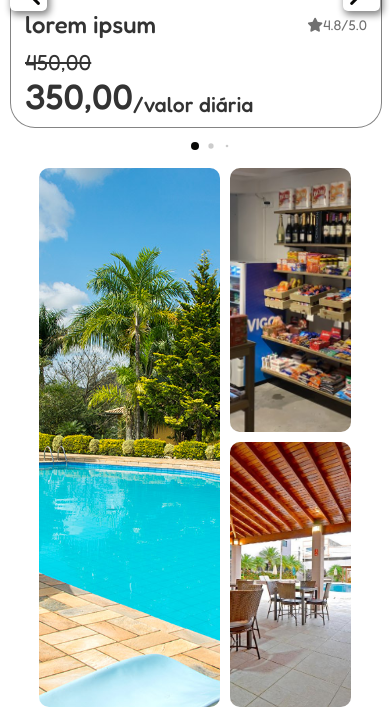
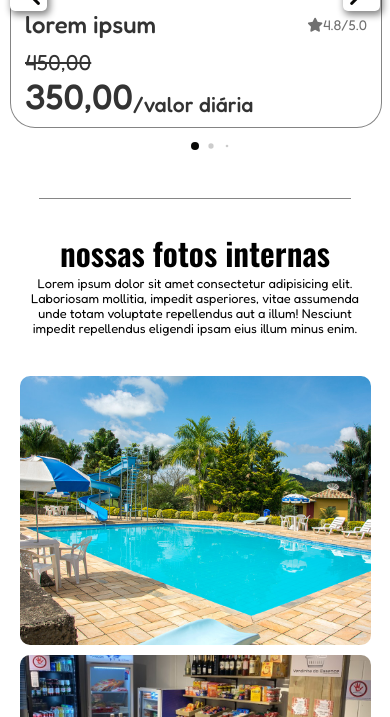
Before and after one commit to L9c25/Pousada_Trabalho, a PHP site: page / in a window 390 px wide. Shown: the part 1008-1725 px from the top of the page. Run offline with PHP 8.4, Linux system fonts and the light colour scheme; the visitor is signed in with stand-in values (Sample User, id 1); grey boxes are pictures that could not be loaded.

Commit message:
versao mobile da galeria

```diff
--- a/APP/assets/css/800px.css
+++ b/APP/assets/css/800px.css
@@ -181,6 +181,30 @@
             background-color: #0056b3;
         }
 
+        .cx-txt-galeria > p {
+            width: 90%;
+            font-size: .8em;
+        }
+
+        .container-1, .container-2 {
+            flex-direction: column;
+            width: 90%;
+        }
+
+        .container-img-1, .container-img-2 {
+            width: 100%;
+            margin-left: 0;
+            margin-right: 0;
+        }
+
+        .container-img-1 > picture, .container-img-2 > picture {
+            margin: 10px 0px 0px 0px;
+        }
+
+        .img-maior-1 {
+            width: 100%;
+        }
+
 /*Inicio da pagina mobile*/
 
 }
--- a/APP/assets/css/Desktop.css
+++ b/APP/assets/css/Desktop.css
@@ -4,6 +4,21 @@
 @import url('https://fonts.googleapis.com/css2?family=Fredoka:wght@300..700&family=Oswald:wght@200..700&display=swap');
 
 /*PALETA DE CORES*/
+
+.espacamento {
+  display: flex;
+  justify-content: center;
+  width: 100%;
+  content: "";
+}
+
+.espacamento > span{
+  margin-top: 40px;
+  width: 80%;
+  height: 1px;
+  background-color: #0808077c;
+  align-self: center;
+}
 
 /*HEADER DA PAGINA*/
 
@@ -197,6 +212,7 @@ main {
     max-width: 1120px;
     width: 100%;
     padding: 40px 0;
+    margin-top: 30px;
   }
   .slide-content{
     margin: 0 40px;
@@ -385,11 +401,24 @@ main {
     justify-content: center;
     font-size: 3em;
     margin-top: 30px;
-    margin-bottom: 30px;
+
     text-align: center;
   }
 
   /*galeria*/
+
+  .cx-txt-galeria {
+    display: flex;
+    width: 100%;
+    flex-direction: column;
+    align-items: center;
+    margin-bottom: 30px;
+  }
+
+  .cx-txt-galeria > p {
+    width: 50vw;
+    text-align: center;
+  }
 
   .galeria-container {
     display: flex;
@@ -449,6 +478,7 @@ main {
   #img-6 {
     background-image: url(../imagens/area-de-lazer.jpg);
   }
+
   .container-img-1, .container-img-2 {
     display: flex;
     align-items: center;
--- a/APP/components/body_1.php
+++ b/APP/components/body_1.php
@@ -83,7 +83,7 @@
 
 <!-- CARROUSEL DAS ACOMODAÇÕES -->
 
-<h1 class="titulo-reservas"><i class="fa-solid fa-star" style="font-size: .7em; margin: 10px 10px 0px 0px;"></i>reservas mais populares</h1>
+<h2 class="titulo-reservas"><i class="fa-solid fa-star" style="font-size: .7em; margin: 10px 10px 0px 0px;"></i>reservas mais populares</h2>
 
 <div class="slide-container swiper">
     <div class="slide-content">
@@ -296,7 +296,14 @@
     <div class="swiper-pagination"></div>
 </div>
 
+<div class="espacamento"><span></span></div>
+
 <!-- GALERIA DE FOTOS DA POUSADA -->
+
+<div class="cx-txt-galeria">
+    <h2 class="titulo-reservas">nossas fotos internas</h2>
+    <p>Lorem ipsum dolor sit amet consectetur adipisicing elit. Laboriosam mollitia, impedit asperiores, vitae assumenda unde totam voluptate repellendus aut a illum! Nesciunt impedit repellendus eligendi ipsam eius illum minus enim.</p>
+</div>
 
 <section class="galeria-container">
       <div class="container-1">
```
